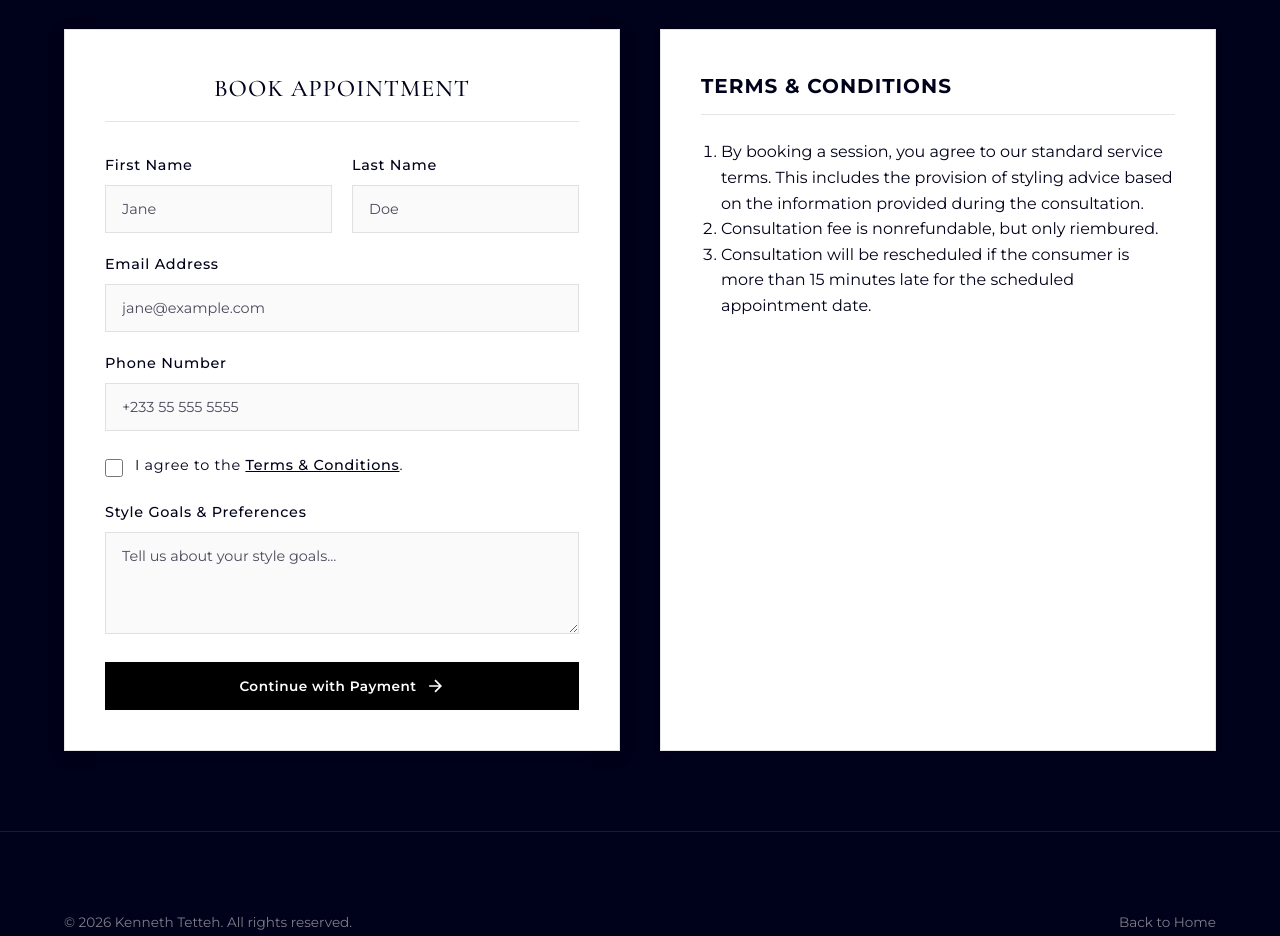
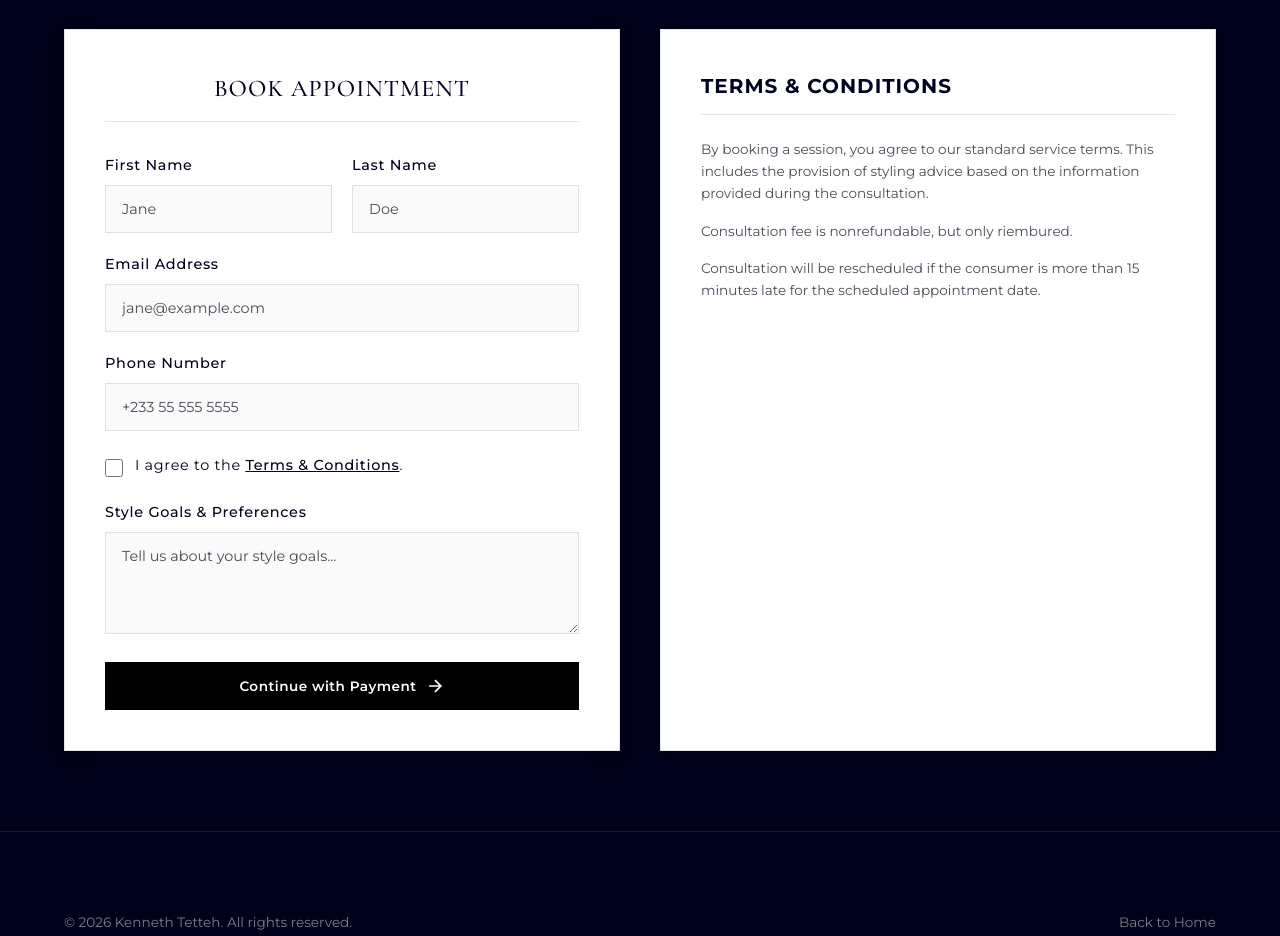
Before and after one commit to naatswei/KennethTettehconsultation, a website built with Vite: page virtual.html in a window 1280 px wide. Shown: the part 1280-2216 px from the top of the page. Built offline with nearby package versions, Linux system fonts and the light colour scheme.

Commit message:
Revert "docs: number the consultation policies for better readability"
This reverts commit ebdd42cc295cbb1f7e6e30e25c444ca5d644ee57.

```diff
--- a/virtual.html
+++ b/virtual.html
@@ -180,14 +180,14 @@
                 <div class="legal-info-card" id="legal-info">
                     <h4>Terms & Conditions</h4>
                     <div class="legal-grid">
-                        <ol style="padding-left: 20px; line-height: 1.6;">
-                            <li>By booking a session, you agree to our standard service terms. This includes the
+                        <div class="legal-content">
+                            <p>By booking a session, you agree to our standard service terms. This includes the
                                 provision of styling advice based on the information provided during the consultation.
-                            </li>
-                            <li>Consultation fee is nonrefundable, but only riembured.</li>
-                            <li>Consultation will be rescheduled if the consumer is more than 15 minutes late for the
-                                scheduled appointment date.</li>
-                        </ol>
+                            </p>
+                            <p>Consultation fee is nonrefundable, but only riembured.</p>
+                            <p>Consultation will be rescheduled if the consumer is more than 15 minutes late for the
+                                scheduled appointment date.</p>
+                        </div>
                     </div>
                 </div>
             </div>
```
